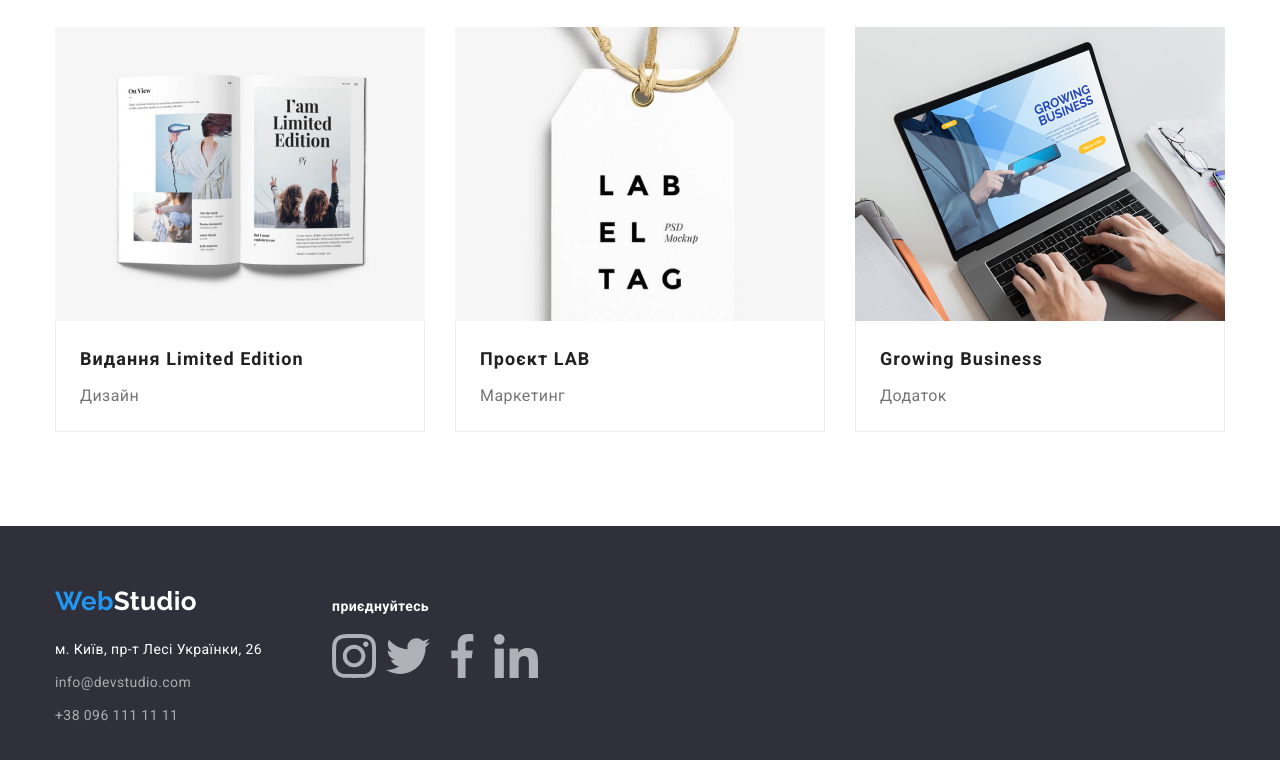
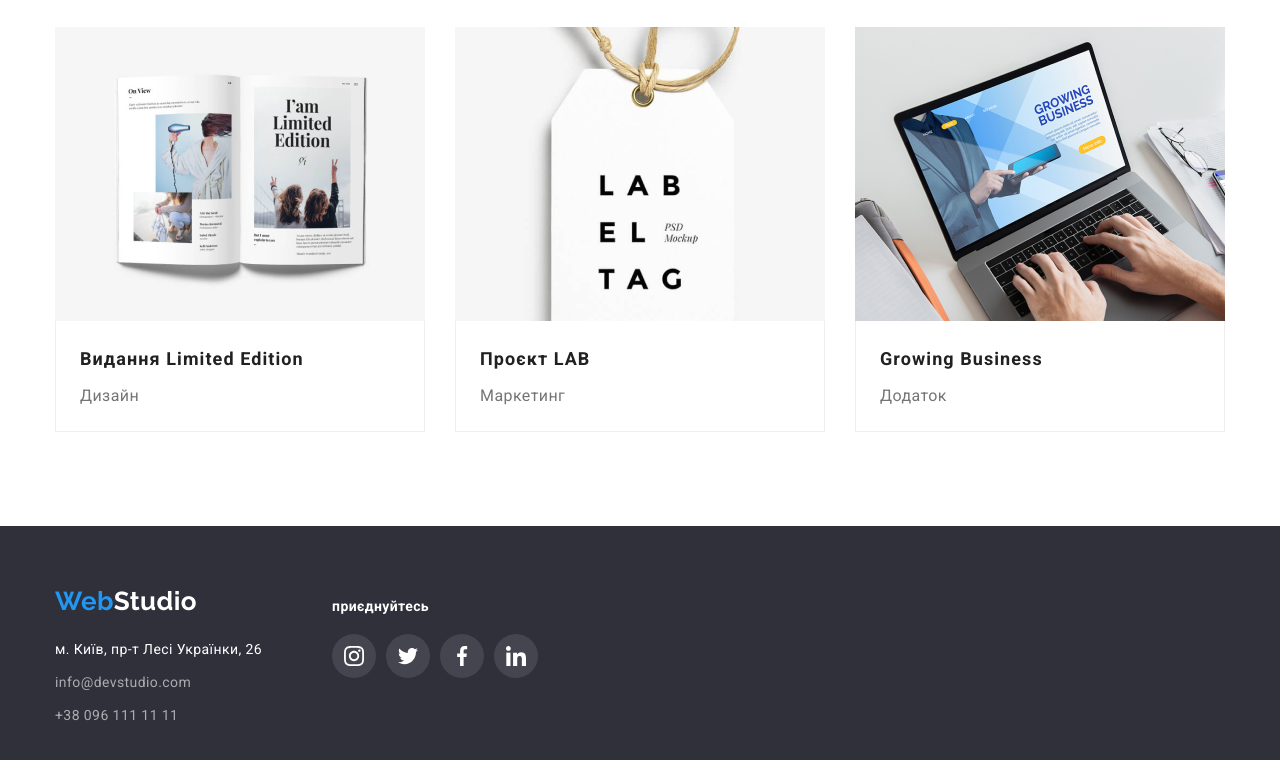
Before and after one commit to SemenovIhor/goit-markup-hw-04, a plain HTML site: page portfolio.html in a window 1280 px wide. Shown: the part 1105-1865 px from the top of the page. Drawn offline with nearby package versions, Linux system fonts and the light colour scheme.

Commit message:
дороблено

```diff
--- a/css/styles.css
+++ b/css/styles.css
@@ -458,15 +458,6 @@ body {
     fill: #AFB1B8;
     display: flex;
     align-items: center;
-
-}
-
-.customers-icon:hover,
-.customers-icon:focus {
-    fill: var(--accent-color);
-}
-
-.customers-items {
     width: 170px;
     height: 92px;
     display: flex;
@@ -477,13 +468,16 @@ body {
     border-radius: 4px;
 }
 
-.customers-items:hover,
-.customers-items:focus {
+.customers-icon:hover,
+.customers-icon:focus {
+    fill: var(--accent-color);
     cursor: pointer;
     border-color: var(--accent-color);
 
     fill: var(--accent-color);
 }
+
+
 
 
 
@@ -569,6 +563,47 @@ body {
     margin-left: 70px;
     padding-top: 12px;
 }
+
+/* icon */
+
+.contact-team-list-footer {
+    display: flex;
+    justify-content: center;
+    gap: 10px;
+}
+
+.contact-team-footer {
+    width: 44px;
+    height: 44px;
+    display: flex;
+    justify-content: center;
+    align-items: center;
+
+    fill: var(--primary-white-color);
+    border-radius: 50%;
+    background: rgba(255, 255, 255, 0.1);
+}
+
+.contact-team-footer:hover,
+.contact-team-footer:focus {
+    background-color: var(--accent-color);
+    border-radius: 50%;
+    fill: var(--primary-white-color);
+
+}
+
+
+
+
+
+
+
+
+
+
+
+
+
 
 /* 4. main-portfolio */
 
--- a/portfolio.html
+++ b/portfolio.html
@@ -151,26 +151,34 @@
 
         <div class="contact-footer">
             <h3 class="contact-footer-title">приєднуйтесь</h3>
-            <ul class="contact-footer-item">
-                <li class="contact-team-items footer-icon">
-                    <svg class="contact-team" width="20" height="20">
+            <ul class="contact-team-list-footer">
+                <li class="">
+                    <a href="" class="contact-team-footer">
+                        <svg width="20" height="20">
                             <use href="./images/symbol-defs.svg#icon-7"></use>
                         </svg>
+                    </a>
                 </li>
-                <li class="contact-team-items footer-icon">
-                    <svg class="contact-team" width="20" height="20">
+                <li class="">
+                    <a href="" class="contact-team-footer">
+                        <svg width="20" height="20">
                             <use href="./images/symbol-defs.svg#icon-8"></use>
                         </svg>
+                    </a>
                 </li>
-                <li class="contact-team-items footer-icon">
-                    <svg class="contact-team" width="20" height="20">
+                <li class="">
+                    <a href="" class="contact-team-footer">
+                        <svg width="20" height="20">
                             <use href="./images/symbol-defs.svg#icon-9"></use>
                         </svg>
+                    </a>
                 </li>
-                <li class="contact-team-items footer-icon">
-                    <svg class="contact-team" width="20" height="20">
-                        <use href="./images/symbol-defs.svg#icon-10"></use>
+                <li class="">
+                    <a href="" class="contact-team-footer">
+                        <svg width="20" height="20">
+                            <use href="./images/symbol-defs.svg#icon-10   "></use>
                         </svg>
+                    </a>
                 </li>
             </ul>
         </div>
```
Also changed, not shown: index.html (+14 -14 lines). Lines whose indentation alone changed are shown as unchanged.
